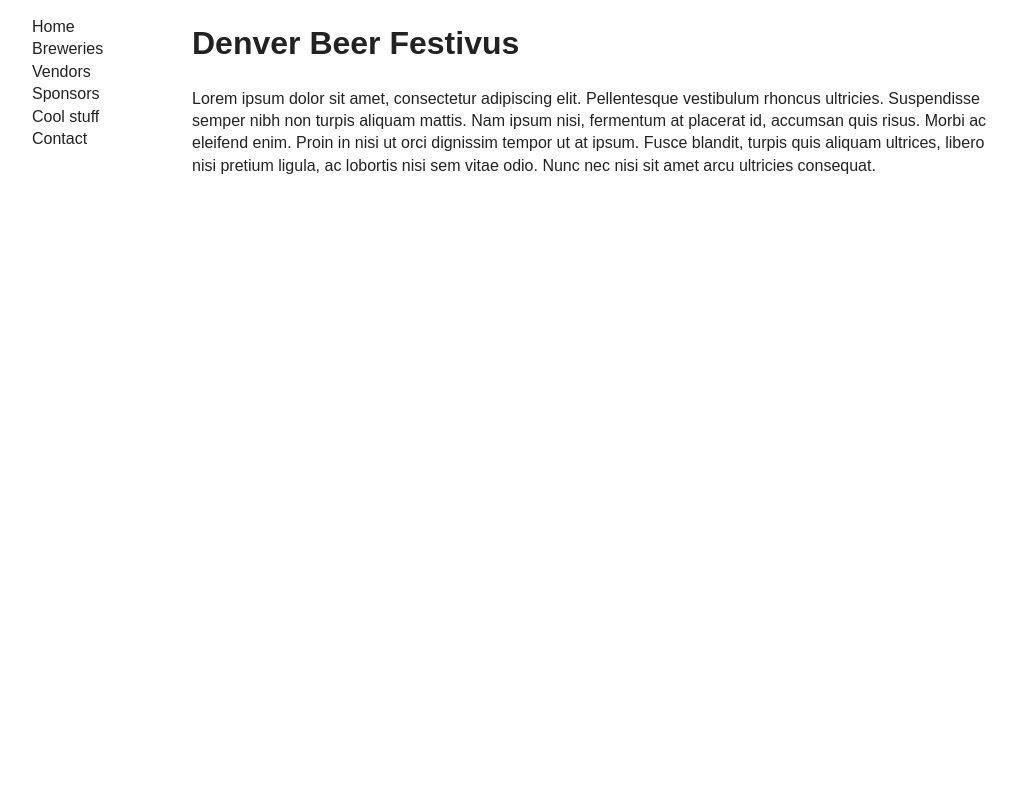
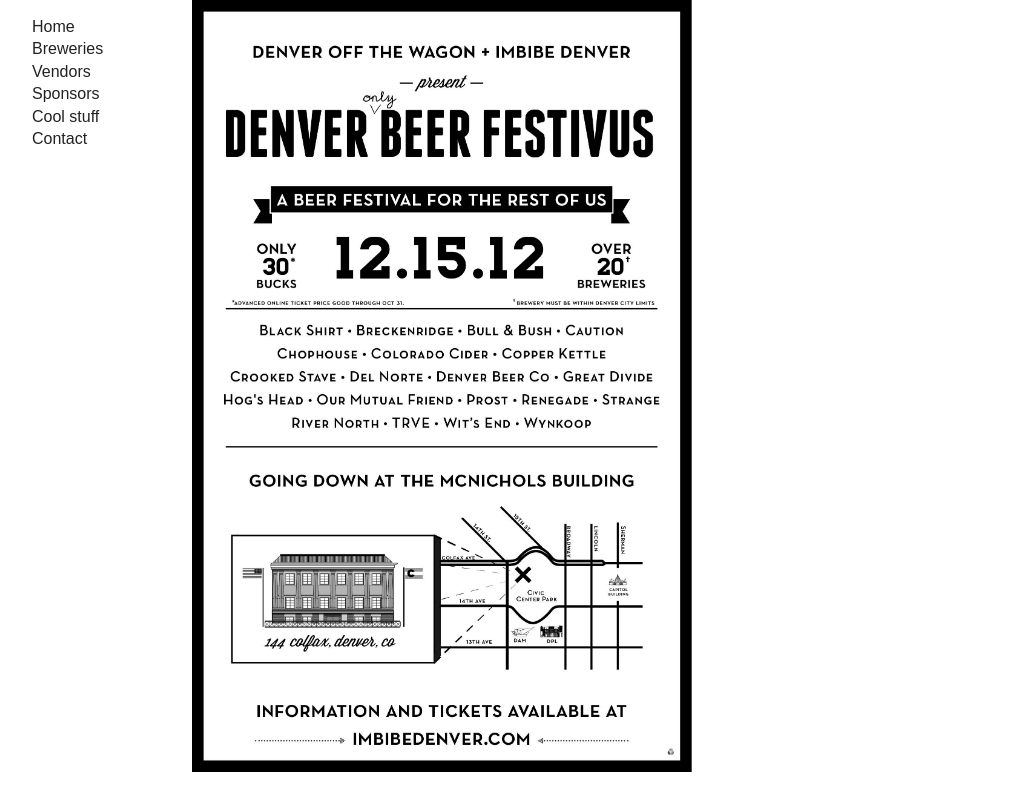
Before and after one commit to pjhoberman/denver-beer-festivus, a plain HTML site: page index.html in a window 1280 px wide. Shown: the whole page, without its empty margins (8-1025 px from the left). Drawn offline with nearby package versions, Linux system fonts and the light colour scheme.

Commit message:
added poster

```diff
--- a/index.html
+++ b/index.html
@@ -35,8 +35,10 @@
         </nav>
 
         <section id="home">
-            <h1>Denver Beer Festivus</h1>
-            <p>Lorem ipsum dolor sit amet, consectetur adipiscing elit. Pellentesque vestibulum rhoncus ultricies. Suspendisse semper nibh non turpis aliquam mattis. Nam ipsum nisi, fermentum at placerat id, accumsan quis risus. Morbi ac eleifend enim. Proin in nisi ut orci dignissim tempor ut at ipsum. Fusce blandit, turpis quis aliquam ultrices, libero nisi pretium ligula, ac lobortis nisi sem vitae odio. Nunc nec nisi sit amet arcu ultricies consequat.</p>
+            <!-- <h1>Denver Beer Festivus</h1> -->
+            <a href="img/denver_beer_festivus.jpg">
+                <img src="img/denver_beer_festivus.jpg" width="500px" alt="" title="" />
+            </a>
         </section>
 
         <section id="breweries">
```
Also changed, not shown: img/denver_beer_festivus.jpg (added).
